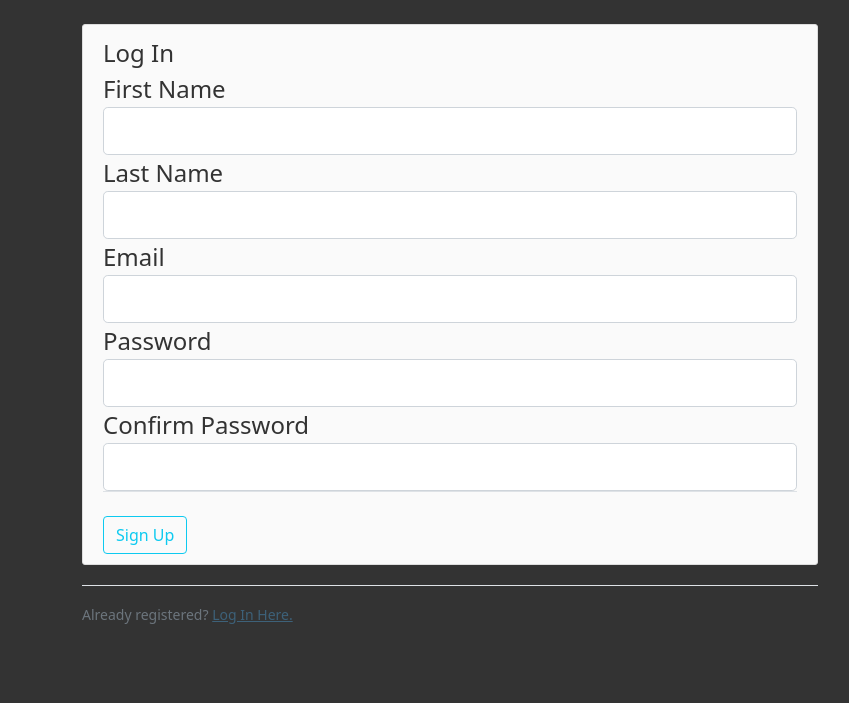
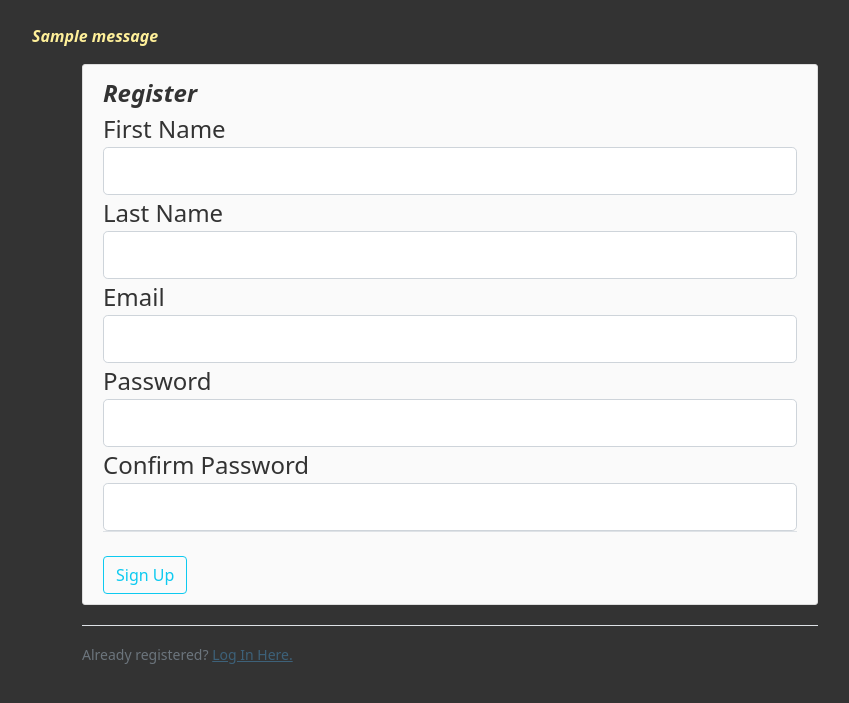
Before and after one commit to Lauren-dot/deargrief, a Flask app: page /register in a window 1280 px wide. Shown: the part 56-759 px from the top of the page, without its empty margins (0-849 px from the left). Run offline with Flask 2, Linux system fonts and the light colour scheme; tables that the repository leaves empty hold one stand-in row (values such as "Sample post"); one stand-in notice (Sample message) is shown.

Commit message:
Made sure flashed messages flash; added styling to messages

```diff
--- a/server.py
+++ b/server.py
@@ -149,6 +149,12 @@ def new_entry(grief_connection_id):
         db.session.add(entry)
         db.session.commit()
 
+        # Future Feature Preview
+        # if JournalEntry.query.filter(
+        #     grief_connection_id=grief_connection_id,
+        #     entry.like("%I want to die%").one()):
+        #     flash("Help is available: National Suicide Prevention Lifeline: 1-800-273-TALK (8255)", "success")
+
         flash("Your entry has been recorded. Thank you for taking one more step on your grief journey.", "succes")
         return render_template("my_account.html", grief_connections=current_user.grief_connections)
     return render_template("daily_journal_entry.html", form=form, prompt=prompts[prompt_day], last_entry=last_entry)
--- a/static/styles.css
+++ b/static/styles.css
@@ -13,6 +13,10 @@ body {
   h1, h2, h3, h4, h5, h6 {
     color: #d9e4eb;
     text-align: center;
+  }
+
+  .flashes {
+    color: #fff09a;
   }
 
   .content-section .form-group {
--- a/templates/layout.html
+++ b/templates/layout.html
@@ -48,6 +48,15 @@
         </div>
       </nav>
     </header>
+    {% with messages = get_flashed_messages() %}
+      {% if messages %}
+        <ul class=flashes>
+        {% for message in messages %}
+          <b><i>{{ message }}</i></b>
+        {% endfor %}
+        </ul>
+      {% endif %}
+    {% endwith %}
     <main role="main" class="container">
       <div class="row">
         <div class="col-md-8" id="content">
--- a/templates/login.html
+++ b/templates/login.html
@@ -4,7 +4,7 @@
         <form method="POST" action="">
             {{ form.hidden_tag() }} <!-- Accessing the form instance; Adds a CSRF Token -->
             <fieldset class="form-group">
-                <legend class="border-bottom mb-4">Log In
+                <legend class="border-bottom mb-4"><b><i>Log In</i></b>
                     <div class="form-group">
                         {{ form.email.label(class="form-control-label") }} <!-- .label will print out the username from our form field. Plus some bootstrap to make it look better-->
                         {{ form.email(class="form-control form-control-lg") }}
--- a/templates/new_journal_registration.html
+++ b/templates/new_journal_registration.html
@@ -4,7 +4,7 @@
         <form method="POST" action="">
             {{ form.hidden_tag() }} <!-- Accessing the form instance; Adds a CSRF Token -->
             <fieldset class="form-group">
-                <legend class="border-bottom mb-4">Begin your grief process here.
+                <legend class="border-bottom mb-4"><b><i>Begin your grief process here.</i></b>
                     <div class="form-group">
                         {{ form.firstname.label(class="form-control-label") }} <!-- .label will print out the username from our form field. Plus some bootstrap to make it look better-->
 
--- a/templates/new_user_register.html
+++ b/templates/new_user_register.html
@@ -4,7 +4,7 @@
         <form method="POST" action="">
             {{ form.hidden_tag() }} <!-- Accessing the form instance; Adds a CSRF Token -->
             <fieldset class="form-group">
-                <legend class="border-bottom mb-4">Log In
+                <legend class="border-bottom mb-4"><b><i>Register</i></b>
                     <div class="form-group">
                         {{ form.firstname.label(class="form-control-label") }} <!-- .label will print out the username from our form field. Plus some bootstrap to make it look better-->
 
```
